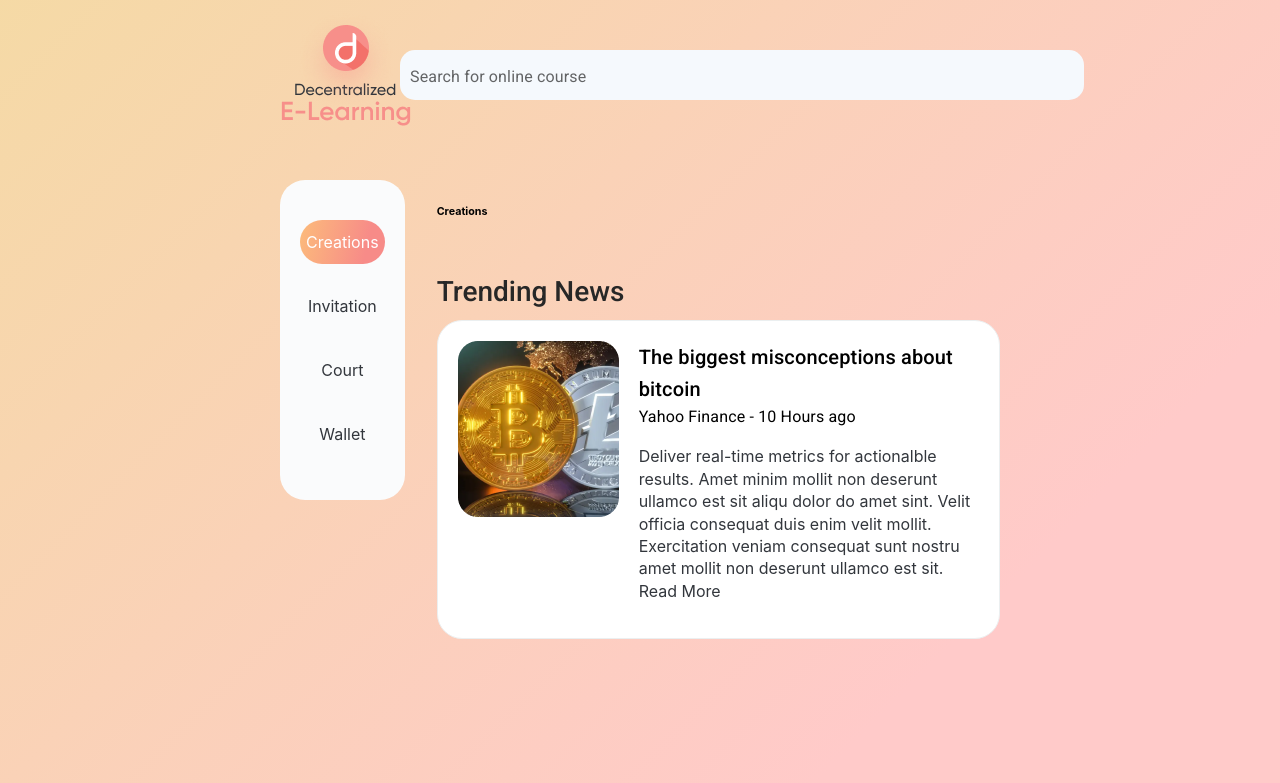
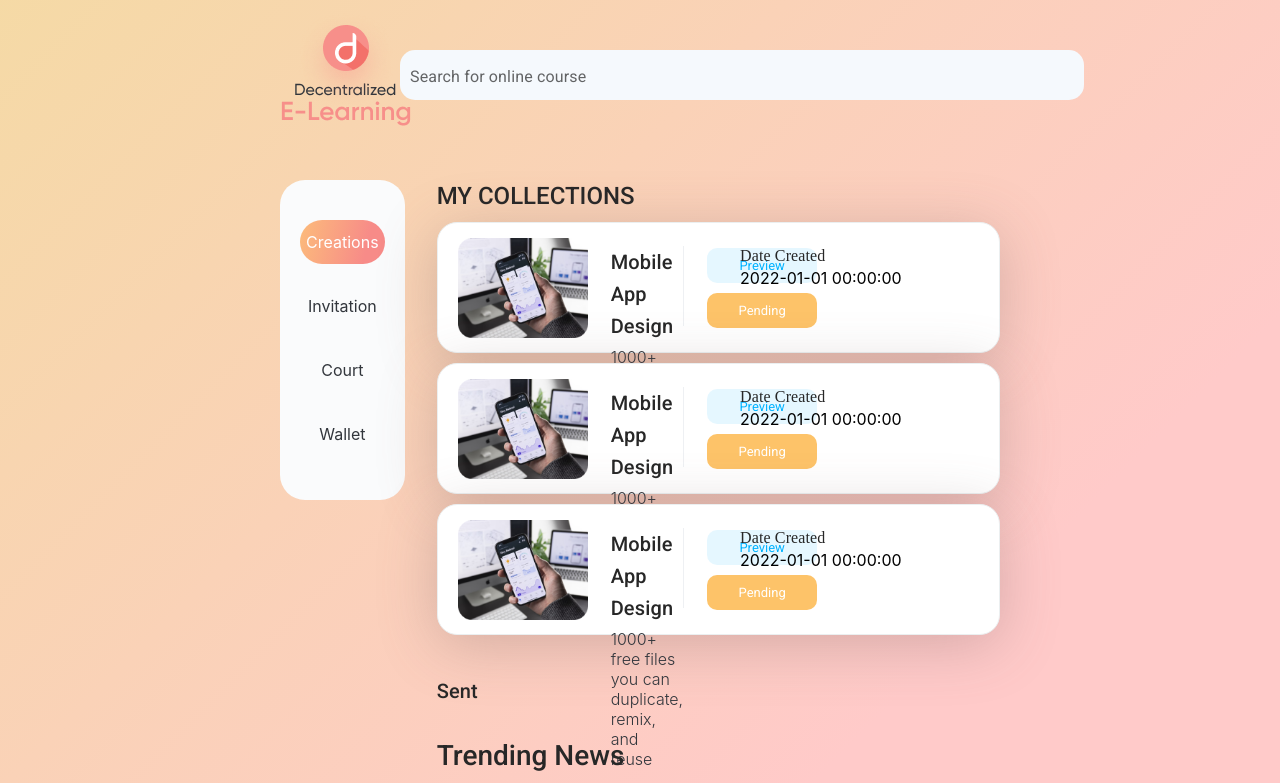
Before and after one commit to mrron313/d-app-learning-ui, a React (Create React App) app: page /creations in a window 1280 px wide. Shown: the top 783 px of the page. Built offline with nearby package versions, Linux system fonts and the light colour scheme; grey boxes are pictures that could not be loaded.

Commit message:
collection page

```diff
--- /dev/null
+++ b/src/components/Creations/CollectionCard.js
@@ -0,0 +1,46 @@
+import { Chip, Grid, Typography } from "@mui/material";
+import CreationCard from '../../assets/creation-card.png';
+
+function InvitationCard() {
+  return (
+    <Grid container className="invitationCard">
+      <Grid item xs={6.5}>
+        <div className="invitationCardLeft">
+          <div className="invitationCardLeftImage">
+            <img width='130' src={CreationCard} />
+          </div>
+          <div className="invitationCardLeftText collectionCardLeftText">
+            <Typography variant='h6'>
+              Mobile App Design
+            </Typography>
+            <Typography variant='span'>
+              1000+ free files you can duplicate,
+              remix, and reuse
+            </Typography>
+          </div>
+          <div className="invitationCardLeftButton">
+            <Chip label='Preview' className='chipPreview' />
+            <Chip label='Pending' className='chipPending'  />
+          </div>
+        </div>
+      </Grid>
+      <Grid item xs={5.5}>
+        <div className="invitationCardRight">
+          <div className="invitationCardRightUser">
+            <Typography variant='h6'>
+              Date Created
+            </Typography>
+            <Typography variant='span'>
+              2022-01-01 00:00:00
+            </Typography>
+          </div>
+          <div className="invitationCardRightButton">
+
+          </div>
+        </div>
+      </Grid>
+    </Grid>
+  );
+}
+
+export default InvitationCard;
--- a/src/components/Creations/index.js
+++ b/src/components/Creations/index.js
@@ -1,9 +1,29 @@
+import { Grid, Typography } from '@mui/material';
 import React from 'react';
+import CollectionCard from './CollectionCard';
 
 const Creations = () => {
   return (
-    <h6>Creations</h6>
-   );
+    <Grid container>
+
+      <Grid item xs={12}>
+        <Typography className='inviationHeaderTitle' variant='h5'>MY COLLECTIONS</Typography>
+      </Grid>
+
+      {[1, 2, 3].map(i => {
+        return (
+          <Grid item xs={12} style={{ marginTop: '10px' }}>
+            <CollectionCard />
+          </Grid>
+        );
+      })}
+
+      <Grid item xs={12} className='invitationSentSection'>
+        <Typography className='inviationSectionTitle' variant='h6'>Sent</Typography>
+      </Grid>
+
+    </Grid>
+  );
 }
 
 export default Creations;
--- a/src/components/Invitation/index.js
+++ b/src/components/Invitation/index.js
@@ -7,7 +7,7 @@ const Invitation = () => {
     <Grid container>
 
       <Grid item xs={12}>
-        <Typography className='inviationHeaderTitle' variant='h4'>Invitation</Typography>
+        <Typography className='inviationHeaderTitle' variant='h5'>INVITATION</Typography>
       </Grid>
 
       <Grid item xs={12} style={{ marginTop: '10px' }}>
--- a/src/components/Layout/Layout.css
+++ b/src/components/Layout/Layout.css
@@ -268,12 +268,7 @@ body {
   font-size: 30px;
   line-height: 150%;
   color: #272727;
-}
-
-.inviationHeaderTitle {
-  font-size: 30px;
-  line-height: 150%;
-  color: #272727;
+  font-weight: 500!important;
 }
 
 .inviationSectionTitle {
@@ -305,13 +300,13 @@ body {
 .invitationCardLeftText h6 {
   font-size: 20px;
   color: #272727;
+  margin-bottom: 5px;
 }
 
 .invitationCardLeftText span {
   font-size: 16px;
   color: #32363C;
   font-weight: 300;
-  margin-top: 20px;
 }
 
 .invitationCardLeftButton .chipPreview {
@@ -373,3 +368,15 @@ body {
   color: #fff!important;
   margin-top: 7px;
 }
+
+
+
+
+
+
+/* Collection */
+.collectionCardLeftText {
+  height: 80px;
+  margin: 8px;
+  border-right: 1.45649px solid #EEF0F3;
+}
```
Also changed, not shown: src/assets/creation-card.png (added).
